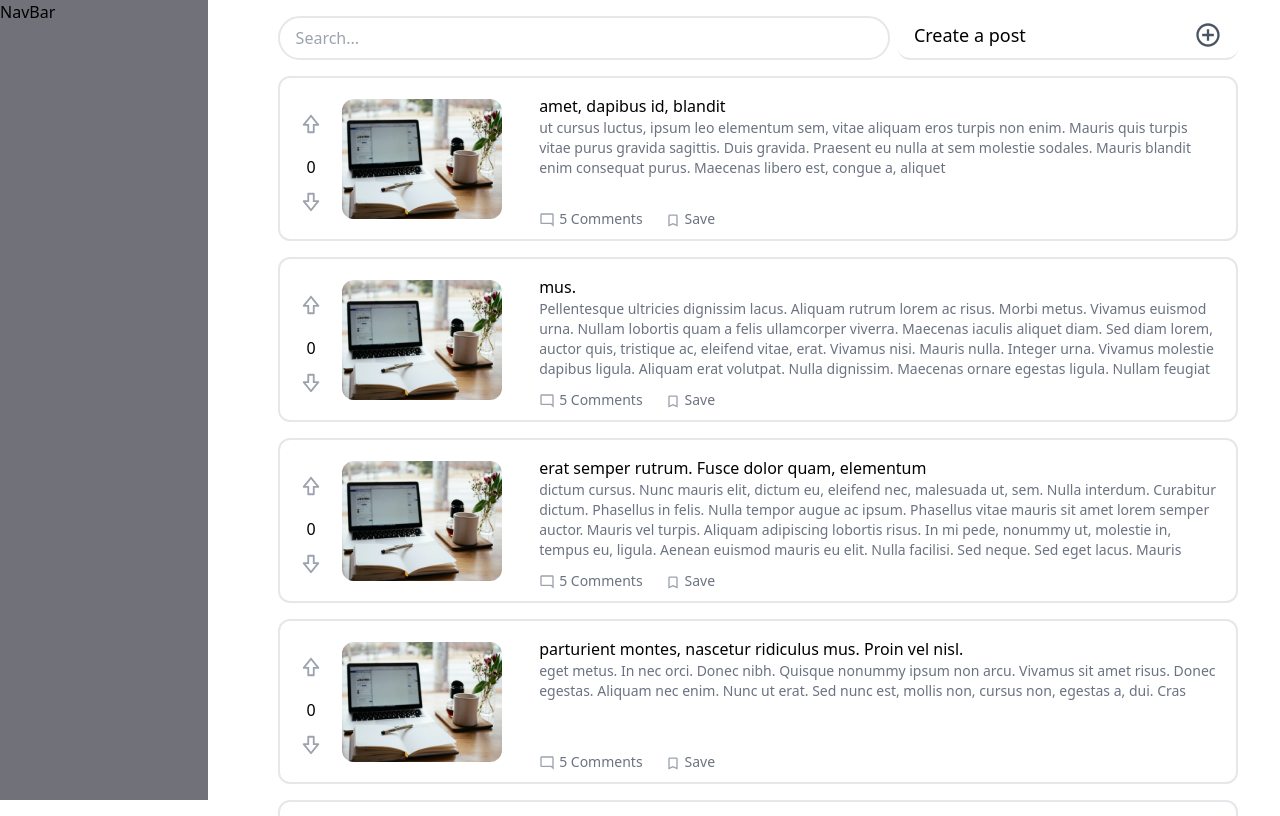
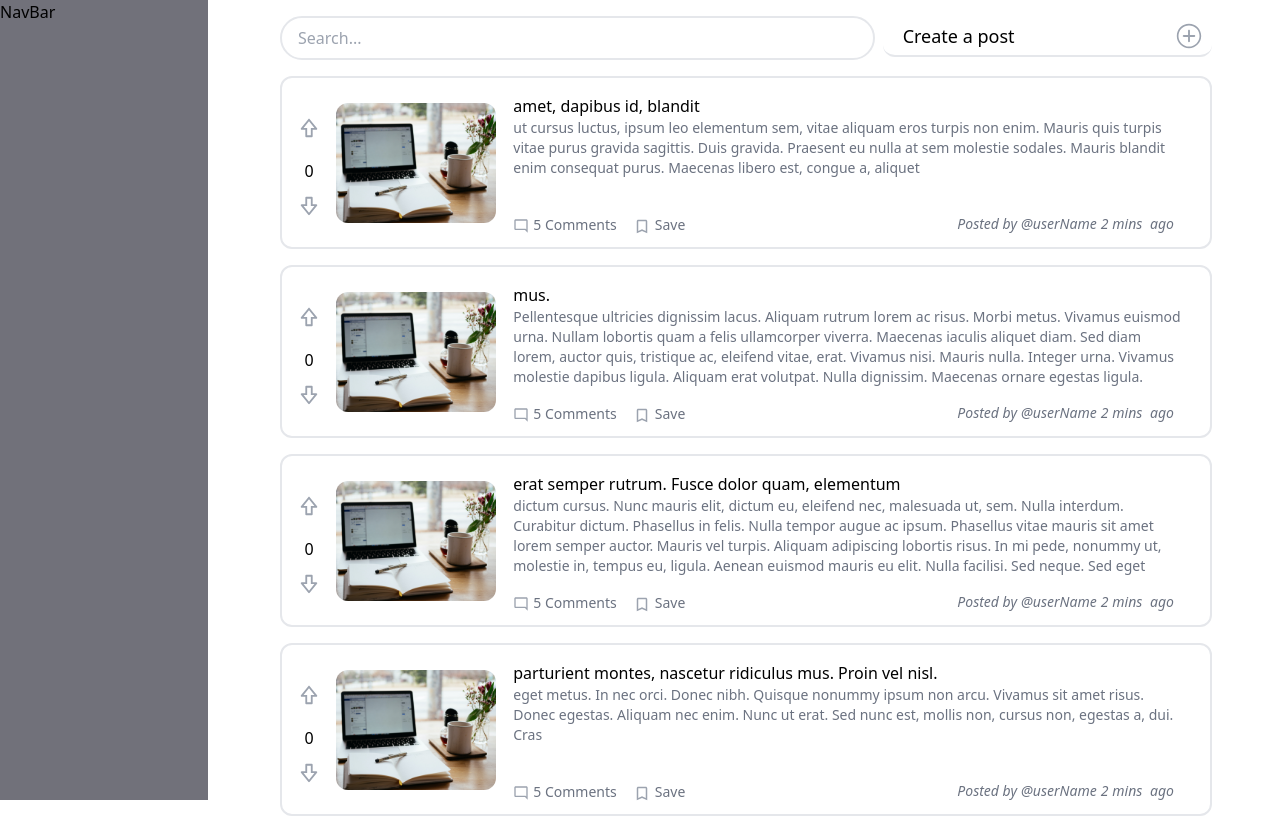
Before and after one commit to CaimeoAI/final_project_group_one, a React (Create React App) app in the folder client/: page / in a window 1280 px wide. Shown: the top 816 px of the page. Built offline with nearby package versions, Linux system fonts and the light colour scheme.

Commit message:
added UserPictureTablet Compo| minnor changes responsivity | BarCreatePost finished

```diff
--- a/client/src/components/Forum/BarCreatePost.jsx
+++ b/client/src/components/Forum/BarCreatePost.jsx
@@ -1,10 +1,11 @@
 import { BsPlusLg } from "react-icons/bs";
-import { MdAddCircleOutline } from "react-icons/md";
+import { IoIosAddCircleOutline } from "react-icons/io";
 import { styles } from "./styles";
 
 const BarCreatePost = () => {
   return (
     <>
+     {/* --------------MOBILE VERSION---------------------- */}
       <div
         className={`${styles.flexCenter}
          fixed
@@ -18,7 +19,8 @@ const BarCreatePost = () => {
          cursor-pointer`}
       >
         <BsPlusLg
-          className={`md:hidden
+          className={`
+           md:hidden
            w-[24px]
            h-[24px]
          fill-gray-300
@@ -26,27 +28,32 @@ const BarCreatePost = () => {
            cursor-pointer`}
         />
       </div>
+       {/* --------------TABLET|DESKTOP VERSION---------------------- */}
       <div
         className={`
          ${styles.flexCenter}
          hidden
          md:flex
          items-end
+         h-10
+         mt-[17px]
          justify-between
-         px-4
-         pt-3
+
          ml-2
          md:w-[26%]
          md:rounded-xl
          lg:w-[36%]
-         border-b-2 cursor-pointer`}
+         border-b-2
+         `}
       >
-        <p className="text-md lg:text-lg">Create a post</p>
-        <MdAddCircleOutline
+        <p className="text-md lg:text-lg pl-5 ">Create a post</p>
+        <IoIosAddCircleOutline
           className={`
-               w-[28px] h-[28px]
-             fill-gray-600
-             hover:fill-sky-600
+               mr-2
+             fill-gray-400
+             hover:fill-cyan-700
+               w-[30px]
+               h-[30px]
                cursor-pointer`}
         />
       </div>
--- /dev/null
+++ b/client/src/components/Forum/ForumListOfPosts.jsx
@@ -0,0 +1,124 @@
+import React from "react";
+// import { AiOutlineLike, AiOutlineDislike } from "react-icons/ai";
+import { BiUpvote, BiDownvote } from "react-icons/bi";
+import { MdOutlineModeComment, MdOutlineBookmarkBorder } from "react-icons/md";
+import { styles } from "./styles";
+import postImg from "../../assets/post-default.jpg";
+
+const ForumListOfPosts = ({ post }) => {
+  return (
+    <div
+      className={`
+      w-[100%]
+      m-auto
+      border-solid
+      border-2
+      rounded-xl
+      mt-4
+      flex
+      flex-row
+      items-center
+      justify-around `}
+    >
+      {/* ------------- VOTE BUTTONS DESKTOP -------------- */}
+      <div
+        className="
+      hidden
+      w-[80%]
+      grow
+      flex-col
+      justify-center
+      items-center
+      md:flex
+      md:w-[10%]
+      md:space-y-3
+      lg:w-16
+
+      "
+      >
+        <BiUpvote className={styles.votingIcons} />
+        <p>0</p>
+        <BiDownvote className={styles.votingIcons} />
+      </div>
+
+      <div
+        className="
+            hidden
+            h-[120px]
+            rounded-xl
+            md:flex
+            md:w-[220px]
+            lg:w-[190px]
+      "
+      >
+        <img
+          src={postImg}
+          alt="post-default"
+          className="max-w-[100%] h-auto rounded-xl"
+        />
+      </div>
+
+      <div className="w-[90%]  md:px-4">
+        <div className="h-[80%] ">
+          <h3 className="pt-4 truncate">{post.title}</h3>
+          <div
+            className={`${styles.textPost} h-[120px] md:h-[80px] md:mb-1 lg:pr-2  text-ellipsis overflow-hidden mb-5`}
+          >
+            {post.content}
+          </div>
+        </div>
+
+        {/* --------------ICONS - MOBILE VERSION---------------------- */}
+        <div className={`${styles.flexRow} md:hidden border-t-2 h-[18%]`}>
+          <div
+            className={`${styles.flexRow} w-[30%] h-[100%] justify-around pr-4`}
+          >
+            <BiUpvote className={styles.votingIcons} />
+            <p>0</p>
+            <BiDownvote className={styles.votingIcons} />
+          </div>
+          <div className={`${styles.flexRow} w-[70%] h-[100%] justify-between`}>
+            <div className={`${styles.flexRow} w-[20%] justify-around`}>
+              <MdOutlineModeComment
+                className={`${styles.icons} ${styles.hoverIcons} w-[16px] h-[20px] ml-2`}
+              />
+              <p> 5 </p>
+            </div>
+            <div className={`w-[80%] flex justify-end`}>
+              <MdOutlineBookmarkBorder
+                className={`${styles.icons} ${styles.hoverIcons} w-[20px] h-[32px] `}
+              />
+            </div>
+          </div>
+        </div>
+
+        {/* --------------ICONS - TABLET|DESKTOP VERSION---------------------- */}
+        <div className="hidden md:flex flex-row w-[100%] py-2 ">
+
+              <div className={`flex flex-row w-[50%] `}>
+                  <div className={`${styles.flexRow} mr-4 `}>
+                      <MdOutlineModeComment
+                           className={`${styles.icons} w-[16px] h-[18px] mt-[2px]`} />
+                      <p className={`${styles.textPost} ${styles.hoverText} cursor-pointer`}>5
+                         <span> Comments</span>
+                      </p>
+                  </div>
+                  <div className={`${styles.flexRow} `}>
+                      <MdOutlineBookmarkBorder
+                          className={`${styles.icons} w-[18px] h-[29px] pt-[4px]`}/>
+                      <p className={`${styles.textPost} ${styles.hoverText}  cursor-pointer`}>Save</p>
+                  </div>
+              </div>
+
+              <div className={`flex flex-row pr-4 w-[50%] justify-end pt-1 `}>
+                     <p className={`${styles.textTiming}`}>Posted by</p>
+                     <p className={`${styles.textTiming}`}>@userName</p>
+                     <p className={`${styles.textTiming}`}>2<span className="p-1">mins</span> ago</p>
+              </div>
+        </div>
+      </div>
+    </div>
+  );
+};
+
+export default ForumListOfPosts;
--- a/client/src/components/Forum/ForumPost.jsx
+++ /dev/null
@@ -1,96 +0,0 @@
-import React from "react";
-// import { AiOutlineLike, AiOutlineDislike } from "react-icons/ai";
-import { BiUpvote, BiDownvote } from "react-icons/bi";
-import { MdOutlineModeComment, MdOutlineBookmarkBorder } from "react-icons/md";
-import { styles } from "./styles";
-import postImg from "../../assets/post-default.jpg";
-
-const ForumPost = ({ post }) => {
-
-
-  return (
-    <div
-      className={`
-      w-[100%] m-auto
-      md:h-[15%]
-      lg:h-[10%]
-      border-solid border-2
-      rounded-xl mt-4 flex
-      flex-row items-center justify-around `}
-    >
-      <div className="
-      hidden w-[80%]
-      grow flex-col justify-center items-center
-      md:flex md:w-[10%] md:space-y-3
-      lg:w-[8%]
-      ">
-        <BiUpvote className={styles.votingIcons} />
-        <p>0</p>
-        <BiDownvote className={styles.votingIcons} />
-      </div>
-
-      <div className="
-      hidden h-[120px] rounded-xl
-      md:flex  md:w-[220px]
-      ">
-        <img
-          src={postImg}
-          alt="post-default"
-          className="max-w-[100%] h-auto rounded-xl"
-        />
-      </div>
-
-      <div className="w-[90%]  h-[100%]  md:px-4 ">
-        <div className="h-[82%]">
-          <h3 className="pt-4 truncate">{post.title}</h3>
-          <div
-            className={`${styles.textPost} h-[140px] md:h-[80px]  text-ellipsis overflow-hidden pb-1`}
-          >
-            {post.content}
-          </div>
-        </div>
-
-        {/* --------------MOBILE VERSION---------------------- */}
-        <div className={`${styles.flexRow} md:hidden border-t-2 h-[18%]`}>
-          <div
-            className={`${styles.flexRow} w-[30%] h-[100%] justify-around pr-4`}
-          >
-            <BiUpvote className={styles.votingIcons} />
-            <p>0</p>
-            <BiDownvote className={styles.votingIcons} />
-          </div>
-          <div className={`${styles.flexRow} w-[70%] h-[100%] justify-between`}>
-            <div className={`${styles.flexRow} w-[20%] justify-around`}>
-              <MdOutlineModeComment
-                className={`${styles.iconsComSave} w-[16px] h-[20px] ml-2`}
-              />
-              <p> 5 </p>
-            </div>
-            <div className={`w-[80%] flex justify-end`}>
-              <MdOutlineBookmarkBorder
-                className={`${styles.iconsComSave} w-[20px] h-[32px] `}
-              />
-            </div>
-          </div>
-        </div>
-        {/* --------------TABLET|DESKTOP VERSION---------------------- */}
-        <div className="hidden md:flex flex-row w-44 py-2  justify-between">
-          <div className={`${styles.flexRow} mr-4`}>
-            <MdOutlineModeComment
-              className={`${styles.iconsComSave} w-[16px] h-[18px] mt-[2px]`}
-            />
-            <p className={`${styles.textPost}`}> 5  <span className=" hover:text-cyan-300 cursor-pointer">Comments</span> </p>
-          </div>
-          <div className={`${styles.flexRow} `}>
-            <MdOutlineBookmarkBorder
-              className={`${styles.iconsComSave} w-[16px] h-[25px] pt-1`}
-            />
-            <p className={styles.textPost}>Save</p>
-          </div>
-        </div>
-      </div>
-    </div>
-  );
-};
-
-export default ForumPost;
--- a/client/src/components/Forum/styles.js
+++ b/client/src/components/Forum/styles.js
@@ -1,9 +1,12 @@
 export const styles = {
   votingIcons:
     "w-[22px] h-[22px] fill-gray-400 hover:fill-cyan-700 cursor-pointer my-2",
-  iconsComSave: "fill-gray-400 hover:fill-cyan-700 cursor-pointer mr-1",
+  icons: "fill-gray-400 cursor-pointer mr-1",
   flexCenter: "flex justify-center items-center",
   flexRow: "flex flex-row justify-center items-center",
   flexCol:  "flex flex-col justify-center items-center",
   textPost: "text-sm text-gray-500",
+  textTiming: "text-sm text-gray-500 text-[13px] lg:text-[14px] italic pr-1",
+  hoverIcons: "hover:fill-cyan-700",
+  hoverText: "hover:text-cyan-700"
 };
--- /dev/null
+++ b/client/src/components/UserPicTablet.jsx
@@ -0,0 +1,15 @@
+import React from "react";
+
+const UserPicTablet = () => {
+  return (
+    <div className="hidden w-10 h-10 rounded-full md:flex mt-4 ml-3 lg:hidden">
+      <img
+        src="https://cdn.pixabay.com/photo/2015/10/05/22/37/blank-profile-picture-973460__340.png"
+        alt="user profile pic"
+        className="w-[100%] object-cover rounded-full"
+      />
+    </div>
+  );
+};
+
+export default UserPicTablet;
--- a/client/src/pages/Forum.jsx
+++ b/client/src/pages/Forum.jsx
@@ -1,7 +1,8 @@
 import ForumSearch from "../components/Forum/ForumSearch";
-import ForumPost from "../components/Forum/ForumPost";
+import ForumListOfPosts from "../components/Forum/ForumListOfPosts";
 import { posts } from "../components/Forum/forum-data.js";
 import BarCreatePost from "../components/Forum/BarCreatePost";
+import UserPicTablet from "../components/UserPicTablet";
 
 const Forum = () => {
   return (
@@ -15,18 +16,19 @@ const Forum = () => {
             flex-1
             justify-center
             align-center
-            md:ml-[60px] md:mb-4
-            lg:px-[3%]
-            lg:pl-[17%]"
+            md:ml-[60px]
+            md:mb-4
+            lg:pl-[220px]"
     >
       <div className="flex flex-row">
         <ForumSearch />
         <BarCreatePost />
+        <UserPicTablet/>
       </div>
 
       <div>
         {posts.map((post) => (
-          <ForumPost key={post.id} post={post} />
+          <ForumListOfPosts key={post.id} post={post} />
         ))}
       </div>
     </div>
--- a/client/tailwind.config.js
+++ b/client/tailwind.config.js
@@ -3,11 +3,11 @@ module.exports = {
   content: ["./src/**/*.{js,jsx,ts,tsx}"], // <---- Add folders that use tailwind in here
   theme: {
     extend: {},
-    // screens: {
-    //   sm: "390px",
-    //   md: "820px",
-    //   lg: "1024px",
-    // },
+    screens: {
+      sm: "390px",
+      md: "820px",
+      lg: "1024px",
+    },
   },
   plugins: [],
 };
```
